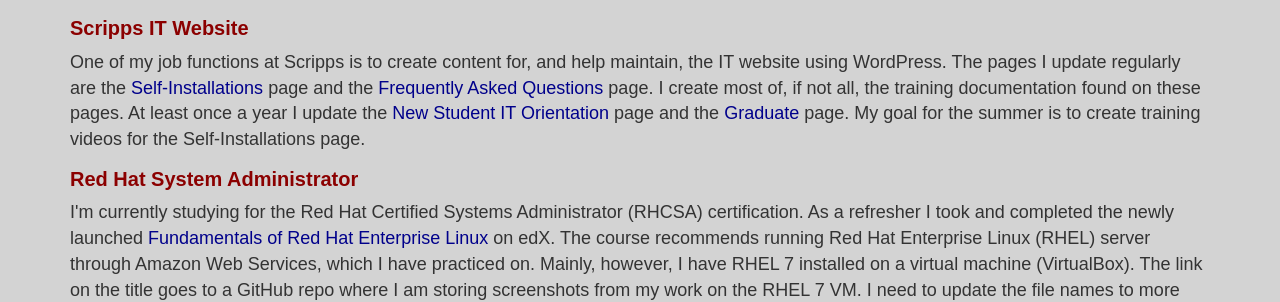
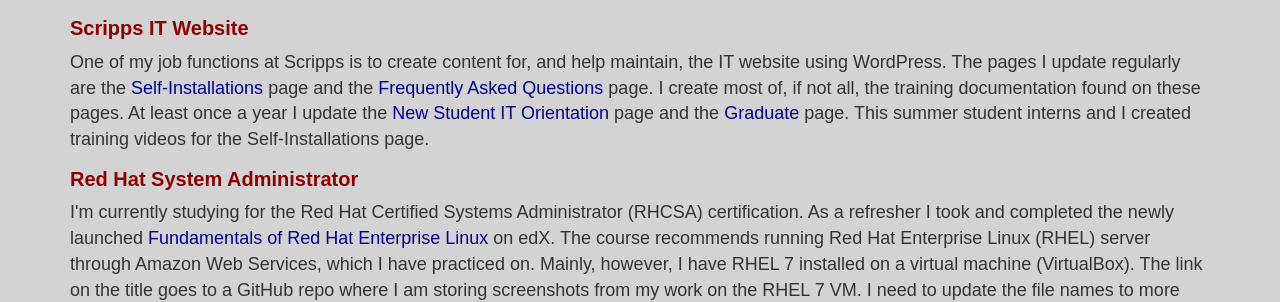
Before and after one commit to ztamayo/ztamayo.github.io, a Jekyll site: the page projects.html, which Jekyll copies as it is, in a window 1280 px wide. Shown: the part 425-727 px from the top of the page. Built offline with Jekyll 4.4.1, drawn with Linux system fonts in a browser that asks for light colours; nearby versions of some CDN libraries.

Commit message:
Update projects.html

```diff
--- a/projects.html
+++ b/projects.html
@@ -84,7 +84,7 @@
         Frequently Asked Questions</a> page. I create most of, if not all, the training documentation found on these pages. At least once
         a year I update the <a id="inline-link" href="https://inside.scrippscollege.edu/orientation/it" target="_blank">New Student IT
         Orientation</a> page and the <a id="inline-link" href="https://inside.scrippscollege.edu/it/2017-graduates" target="_blank">Graduate</a> page.
-        My goal for the summer is to create training videos for the Self-Installations page.</p>
+        This summer student interns and I created training videos for the Self-Installations page.</p>
 
         <h4><a id="git-links" href="https://github.com/ztamayo/RHEL_server" target="_blank"><b>Red Hat System Administrator</b>
         </a></h4><p id="projects">I'm currently studying for the Red Hat Certified Systems Administrator (RHCSA) certification.
```
